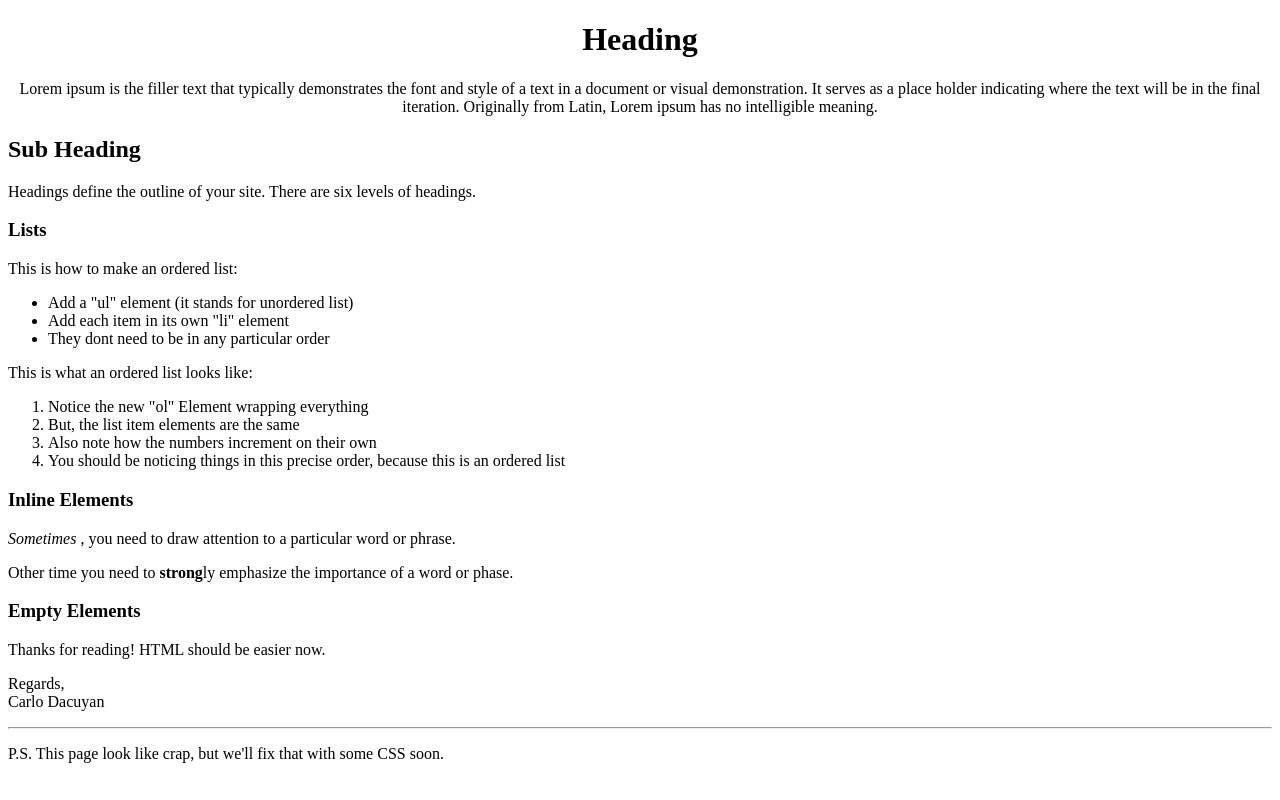
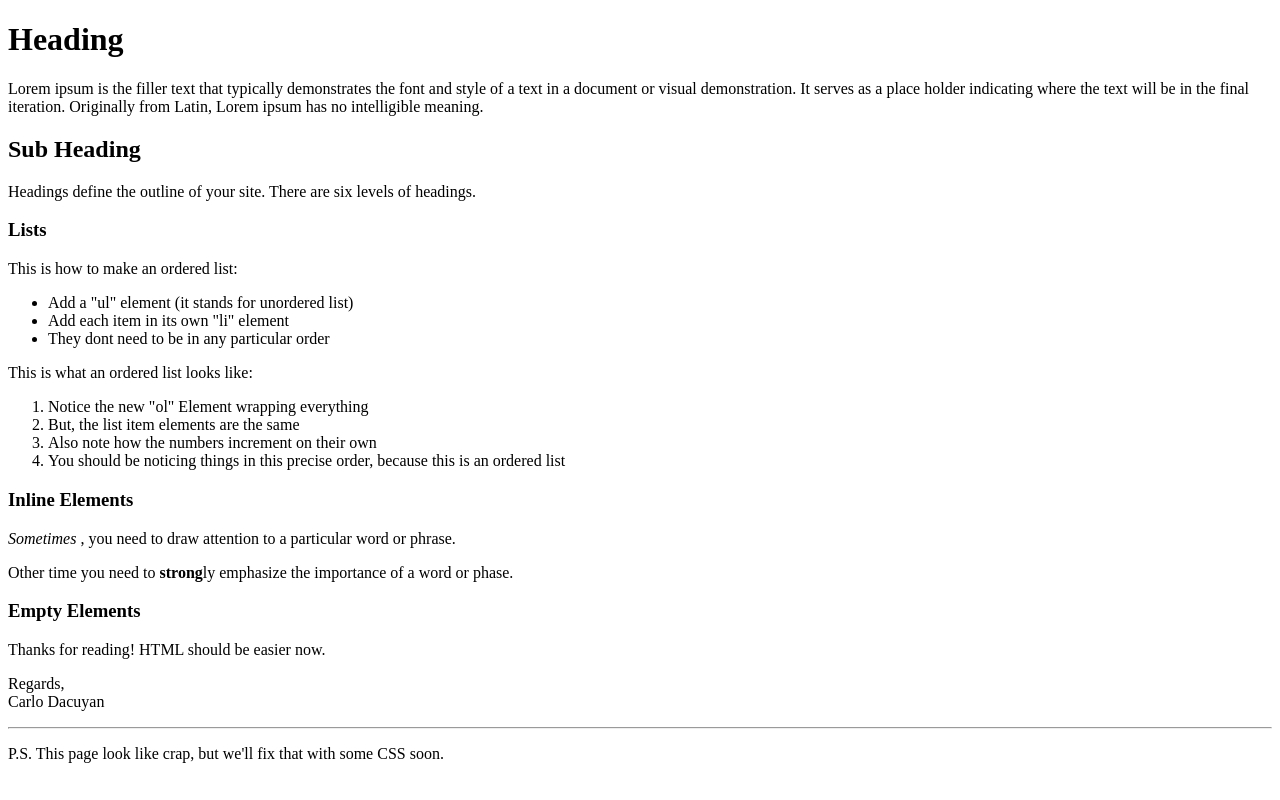
Before and after one commit to Sasas28/wd82p, a plain HTML site: page 01-basic_web_page/index.html in a window 1280 px wide. Drawn offline with Linux system fonts and the light colour scheme.

Commit message:
remove center tags

```diff
--- a/01-basic_web_page/index.html
+++ b/01-basic_web_page/index.html
@@ -7,7 +7,7 @@
 
     <body>
         <!--Headings and pharagraphs-->
-        <center> <h1>Heading</h1>
+        <h1>Heading</h1>
             <p>Lorem ipsum is the filler text that typically demonstrates the font and style of a text in a document or visual demonstration. It serves as a place holder indicating where the text will be in the final iteration. Originally from Latin, Lorem ipsum has no intelligible meaning.</p></center>
 
         <h2>Sub Heading</h2>
```
